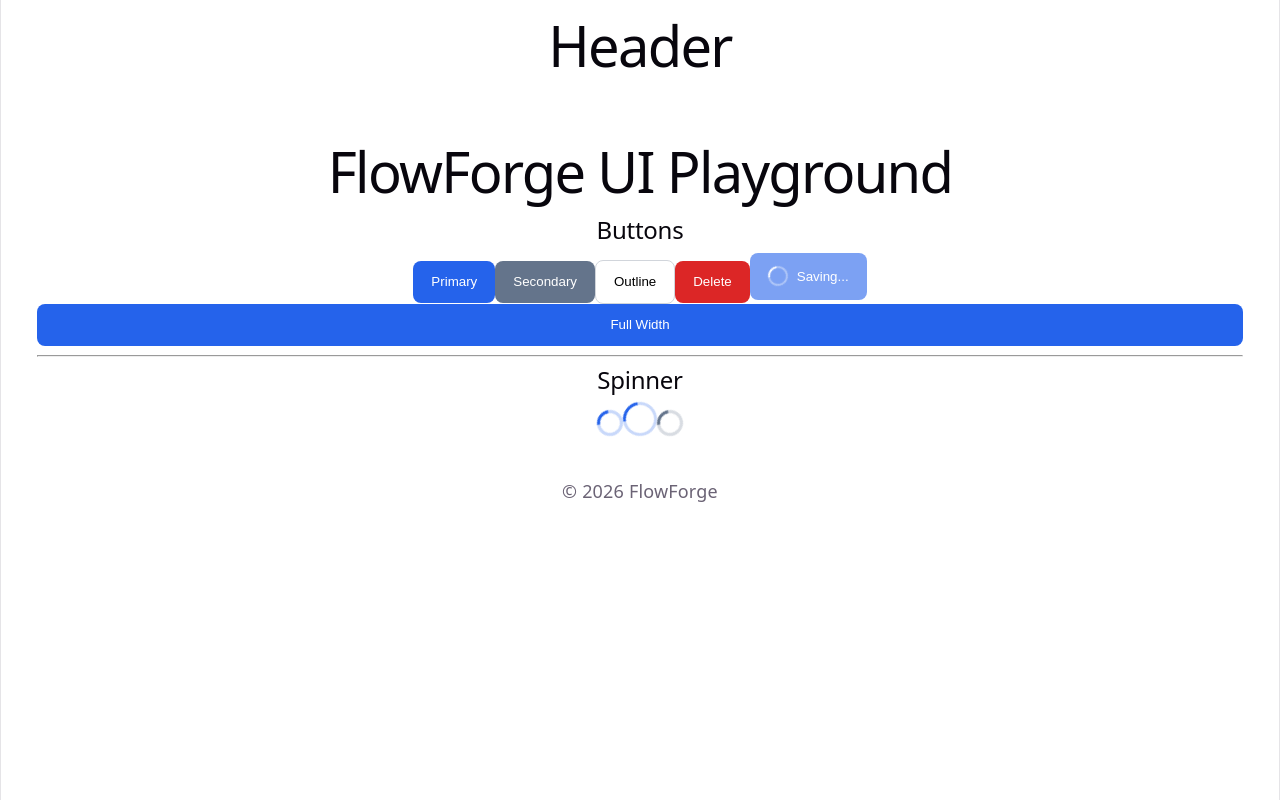
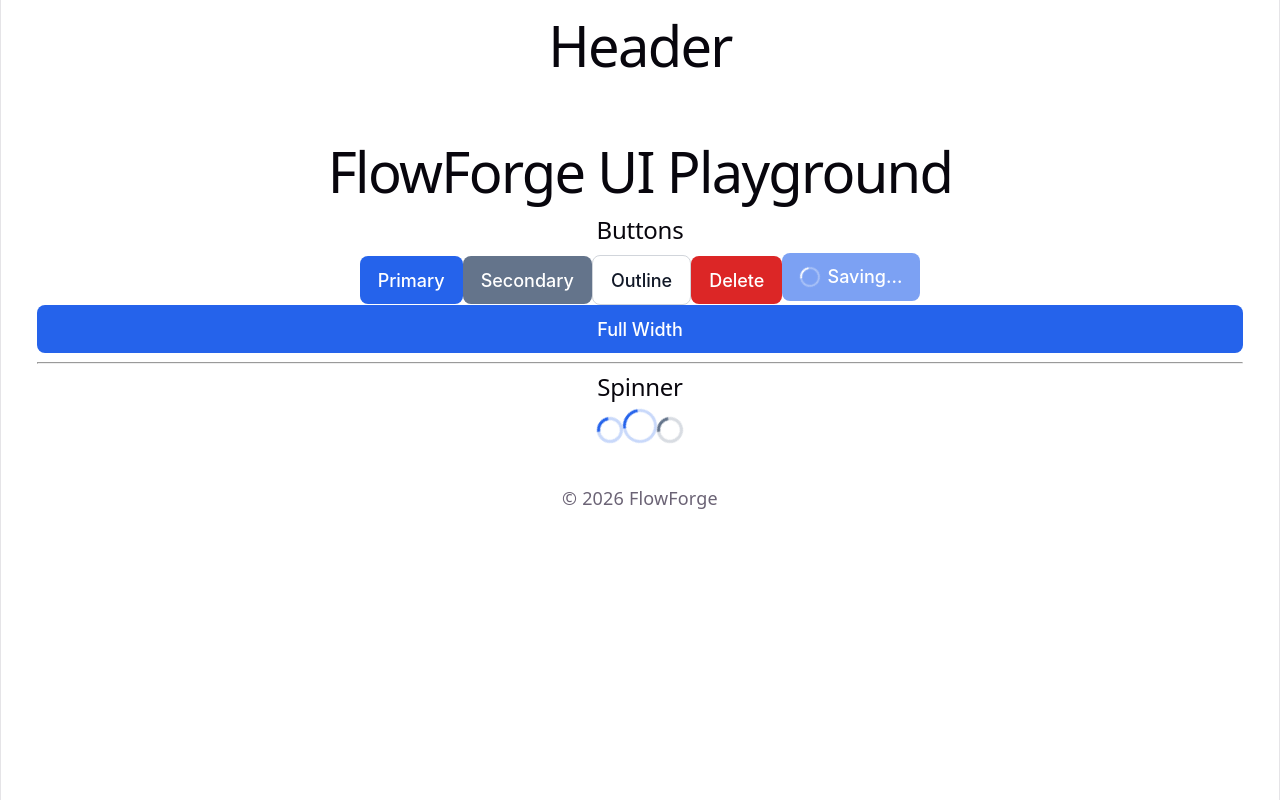
Before and after one commit to elaheShoja/flowforge-engine, a React (Vite) app: page /playground in a window 1280 px wide. Built offline with nearby package versions, Linux system fonts and the light colour scheme.

Commit message:
refactor(button): integrate shared Spinner and finalize button component

```diff
--- a/src/shared/ui/Button/Button.css
+++ b/src/shared/ui/Button/Button.css
@@ -2,7 +2,7 @@
   display: inline-flex;
   align-items: center;
   justify-content: center;
-  gap: .5rem;
+  gap: .4rem;
 
   border: none;
   border-radius: var(--radius-md);
@@ -11,15 +11,16 @@
   user-select: none;
   white-space: nowrap;
 
+  font-family: var(--font-family);
+  font-weight: var(--font-weight-medium);
+
   transition:
-    background-color .2s ease,
-    color .2s ease,
-    border-color .2s ease,
-    transform .15s ease,
-    opacity .2s ease,
-    box-shadow .2s ease;
-
-  font-weight: 500;
+    background-color var(--transition-fast),
+    color var(--transition-fast),
+    border-color var(--transition-fast),
+    transform var(--transition-fast),
+    opacity var(--transition-fast),
+    box-shadow var(--transition-fast);
 }
 
 .ff-button:disabled {
@@ -27,7 +28,9 @@
   cursor: not-allowed;
 }
 
-/* ---------- Variants ---------- */
+/* ===========================
+   Variants
+=========================== */
 
 .ff-button--primary {
   background: var(--color-primary);
@@ -42,10 +45,12 @@
 .ff-button--outline {
   background: transparent;
   border: 1px solid var(--color-border);
+  color: var(--color-text);
 }
 
 .ff-button--ghost {
   background: transparent;
+  color: var(--color-text);
 }
 
 .ff-button--danger {
@@ -63,36 +68,46 @@
   color: black;
 }
 
-/* ---------- Sizes ---------- */
+/* ===========================
+   Sizes
+=========================== */
 
 .ff-button--xs {
   padding: .25rem .5rem;
-  font-size: .75rem;
+  font-size: var(--font-size-xs);
 }
 
 .ff-button--sm {
   padding: .5rem .75rem;
+  font-size: var(--font-size-sm);
 }
 
 .ff-button--md {
   padding: .75rem 1rem;
+  font-size: var(--font-size-md);
 }
 
 .ff-button--lg {
   padding: 1rem 1.25rem;
+  font-size: var(--font-size-lg);
 }
 
 .ff-button--xl {
   padding: 1.25rem 1.5rem;
+  font-size: var(--font-size-xl);
 }
 
-/* ---------- Full Width ---------- */
+/* ===========================
+   Full Width
+=========================== */
 
 .ff-button--full {
   width: 100%;
 }
 
-/* ---------- Content ---------- */
+/* ===========================
+   Content
+=========================== */
 
 .ff-button__label {
   display: inline-flex;
@@ -105,28 +120,12 @@
   justify-content: center;
 }
 
-/* ---------- Loading ---------- */
-
-.ff-button__spinner {
-  width: 16px;
-  height: 16px;
-
-  border: 2px solid rgba(255,255,255,.4);
-  border-top-color: white;
-
-  border-radius: 50%;
-
-  animation: ff-button-spin .8s linear infinite;
-}
-
-@keyframes ff-button-spin {
-  to {
-    transform: rotate(360deg);
-  }
-}
+/* ===========================
+   States
+=========================== */
 
 .ff-button:hover:not(:disabled) {
-  filter: brightness(0.95);
+  filter: brightness(.95);
 }
 
 .ff-button:active:not(:disabled) {
@@ -134,6 +133,6 @@
 }
 
 .ff-button:focus-visible {
-  outline: 2px solid var(--color-primary);
+  outline: 2px solid var(--color-focus);
   outline-offset: 2px;
 }
--- a/src/shared/ui/Button/Button.styles.ts
+++ b/src/shared/ui/Button/Button.styles.ts
@@ -24,17 +24,11 @@ export const buttonVariants = cva("ff-button", {
       true: "ff-button--full",
       false: "",
     },
-
-    loading: {
-      true: "ff-button--loading",
-      false: "",
-    },
   },
 
   defaultVariants: {
     variant: "primary",
     size: "md",
     fullWidth: false,
-    loading: false,
   },
 });
--- a/src/shared/ui/Button/Button.tsx
+++ b/src/shared/ui/Button/Button.tsx
@@ -1,6 +1,9 @@
+import clsx from "clsx";
+
+import Spinner from "../Spinner";
+
 import type { ButtonProps } from "./Button.types";
 import { buttonVariants } from "./Button.styles";
-import clsx from "clsx";
 
 import "./Button.css";
 
@@ -9,35 +12,43 @@ export default function Button({
   variant = "primary",
   size = "md",
   loading = false,
+  disabled = false,
   fullWidth = false,
   leftIcon,
   rightIcon,
-  disabled,
-  className = "",
+  className,
+  type = "button",
   ...props
 }: ButtonProps) {
+
+  const isDisabled = disabled || loading;
+
   const classes = clsx(
     buttonVariants({
       variant,
       size,
       fullWidth,
-      loading,
     }),
     className
   );
 
   return (
     <button
+      type={type}
       className={classes}
-      disabled={disabled || loading}
-      aria-disabled={disabled || loading}
+      disabled={isDisabled}
+      aria-disabled={isDisabled}
       aria-busy={loading}
       {...props}
     >
       {loading ? (
-        <span
-          className="ff-button__spinner"
-          aria-hidden="true"
+        <Spinner
+          size="sm"
+          variant={
+            variant === "outline" || variant === "ghost"
+              ? "primary"
+              : "light"
+          }
         />
       ) : (
         leftIcon && (
```
